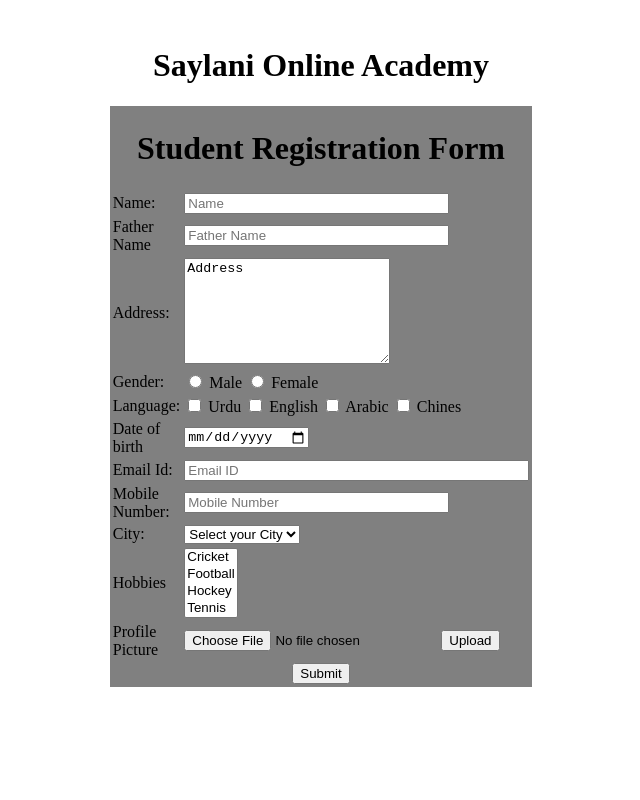
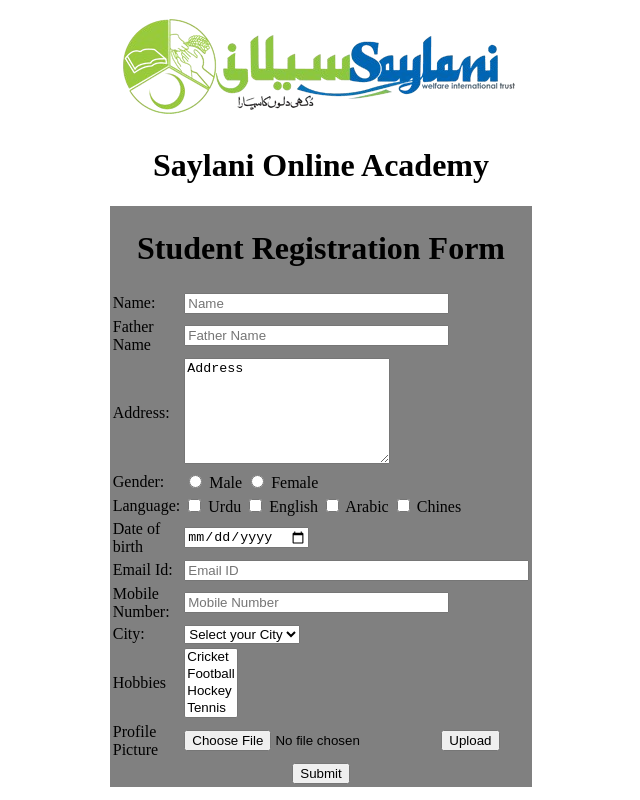
Before and after one commit to lohanaprem54/loginPage, a plain HTML site: page indexlogin.html in a window 1280 px wide. Shown: the whole page, without its empty margins (319-959 px from the left). Drawn offline with Linux system fonts and the light colour scheme.

Commit message:
you see this and rate hows this

```diff
--- a/index (2).html
+++ b/indexlogin.html
@@ -9,7 +9,7 @@
 
 <body>
     <!-- intro and pic  -->
-    <center><img src="./images/saylani.png" alt=""></center>
+    <center><img src="./assest/images/saylani.png" alt=""></center>
     <center>
         <h1>Saylani Online Academy</h1>
     </center>
```
Also changed, not shown: assest/images/saylani.png (added), succes.html (renamed from index.html).
